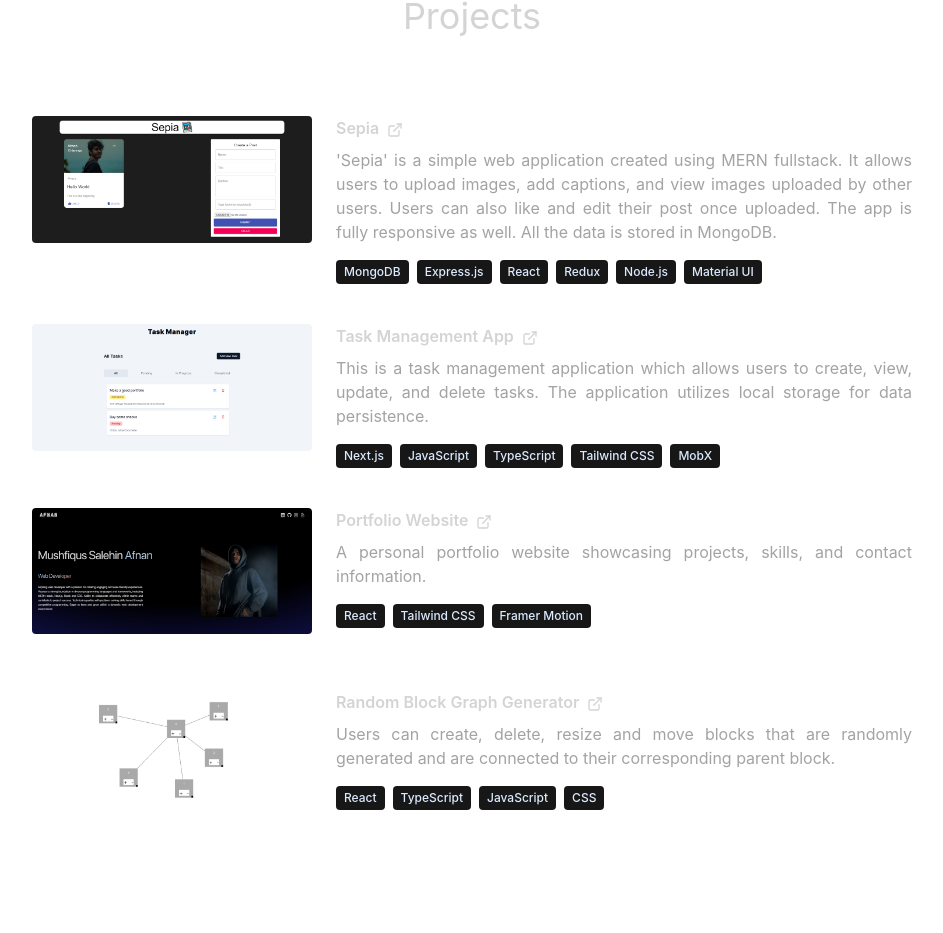
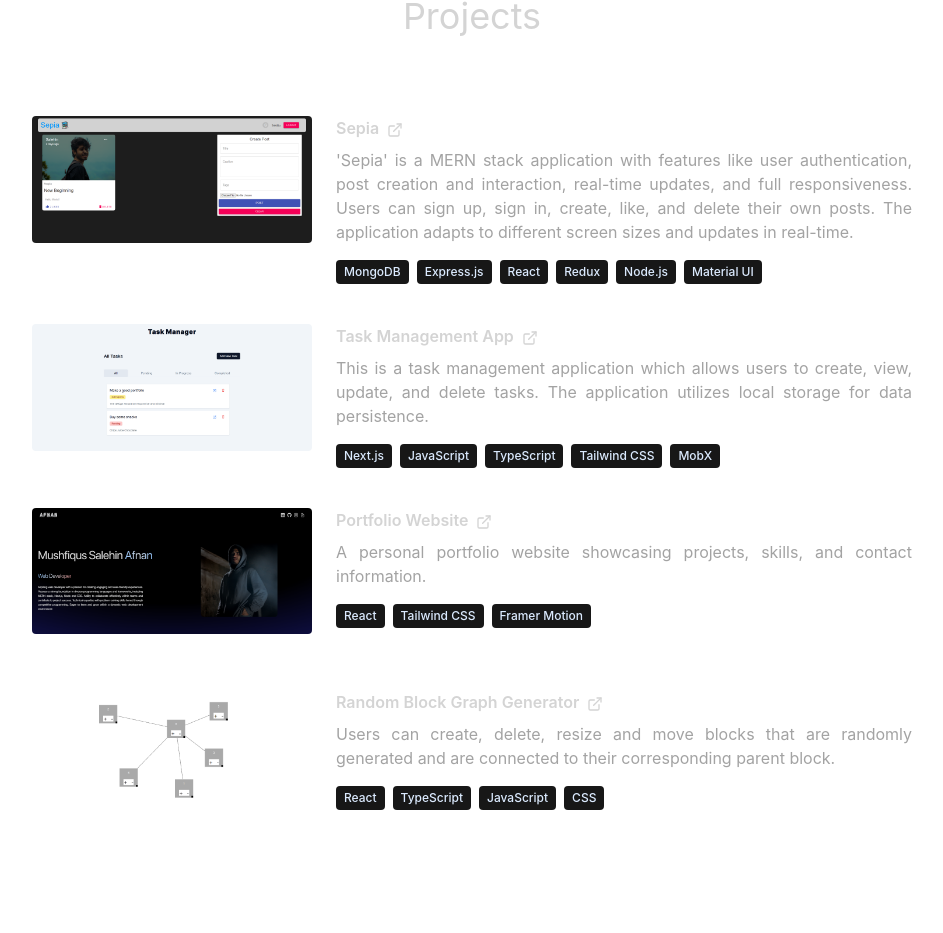
Before and after one commit to salehinafnan/afnan-portfolio, a React (Vite) app: page / in a window 1280 px wide. Shown: the part 2143-3076 px from the top of the page, without its empty margins (168-1111 px from the left). Built offline with nearby package versions, Linux system fonts and the light colour scheme; a web font is replaced by a local one.

Commit message:
Update project description in constants/index.js

```diff
--- a/src/constants/index.js
+++ b/src/constants/index.js
@@ -23,7 +23,7 @@ export const PROJECTS = [
     url: "https://sepia.onrender.com/",
     image: project1,
     description:
-      "'Sepia' is a simple web application created using MERN fullstack. It allows users to upload images, add captions, and view images uploaded by other users. Users can also like and edit their post once uploaded. The app is fully responsive as well. All the data is stored in MongoDB.",
+      "'Sepia' is a MERN stack application with features like user authentication, post creation and interaction, real-time updates, and full responsiveness. Users can sign up, sign in, create, like, and delete their own posts. The application adapts to different screen sizes and updates in real-time.",
     technologies: [
       "MongoDB",
       "Express.js",
```
Also changed, not shown: src/assets/projects/project-1.png.
